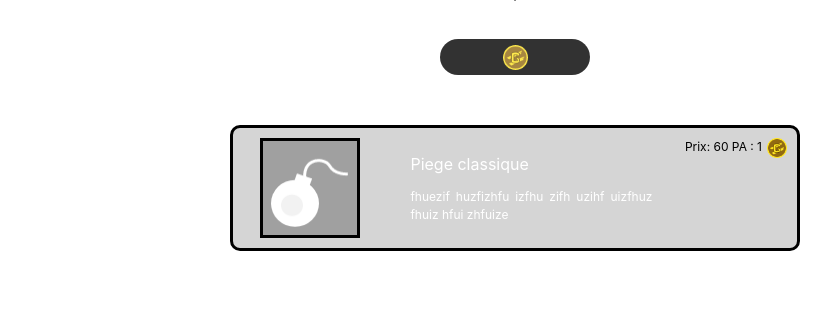
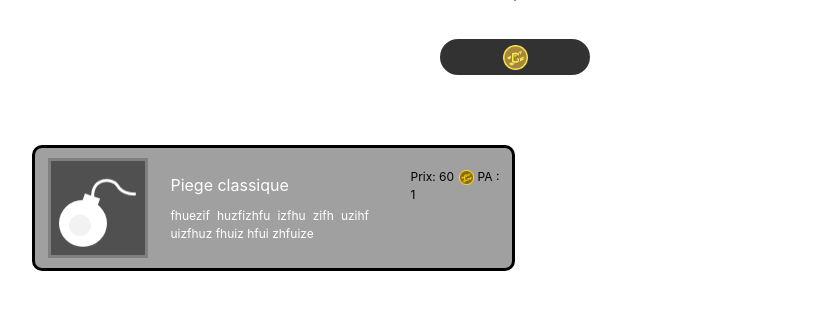
Before and after one commit to LeoPetit/La-Part-Du-Lion, a CodeIgniter app: page /projet_licence/index.php/Item_Controller in a window 1280 px wide. Shown: the part 174-484 px from the top of the page, without its empty margins (125-956 px from the left). Run offline with CodeIgniter, Linux system fonts and the light colour scheme; data comes from the database, SQL or seed files in the repository; some libraries are stand-ins or nearby versions.

Commit message:
design boutique update

```diff
--- a/Web/application/views/Compte/index.php
+++ b/Web/application/views/Compte/index.php
@@ -15,8 +15,6 @@
     <title>Test de la map</title>
     <?php $this->load->view('Nav/header.php') ?>
     <?php $this->load->view('Nav/navbar.php') ?>
-
-
 </head>
 
 
--- a/Web/application/views/Jeu/boutique.php
+++ b/Web/application/views/Jeu/boutique.php
@@ -23,26 +23,23 @@ defined('BASEPATH') OR exit('No direct script access allowed');
 <body>
 
 <div class="budgetItem"> <img src="<?php echo base_url()?>application/assets/images/items/png/monnaie.png"></div>
-<div class="container">
-    <div class="row">
-
+    <div class="test col-lg-10">
         <?php
         foreach ($items as $item)
         {
             // créer une div et affiche l'items
             echo '<div class="articleItem row col-lg-6">';
             echo '<img class="imgItem" src="'.base_url().'application/assets/images/items/png/'.$item->nom.'.png">';
-            echo '<div class="moreDetails col-lg-6">';
+            echo '<div class="moreDetails col-sm-6">';
             echo '<div class="titreItem">'.$item->nom.'</div>';
             echo '<div class="titreItem">fhuezif huzfizhfu izfhu zifh uzihf uizfhuz fhuiz hfui zhfuize </div>';
             echo '</div>';
-            echo '<div class="prixItem">Prix: '.$item->coutAchat.' PA : '.$item->coutRessource.'<img src="'.base_url().'application/assets/images/items/png/monnaie.png"></div>';
+            echo '<div class="prixItem col-md-3">Prix: '.$item->coutAchat.'<img src="'.base_url().'application/assets/images/items/png/monnaie.png"> PA : '.$item->coutRessource.'</div>';
+
             echo '</div>';
 
         }
         ?>
-
-    </div>
 </div>
 
 
--- a/Web/application/views/style.css
+++ b/Web/application/views/style.css
@@ -428,11 +428,6 @@ img.phone{
     text-align: justify;
 }
 
-.test{
-    width: 100%;
-    height: 800px;
-}
-
 .leftClan{
     color: white;
     text-align: justify;
@@ -506,16 +501,18 @@ img.home_logoClan_details{
 }
 
 .articleItem{
-    background-color: #D5D5D5;
+    background-color: #A0A0A0;
     border-radius: 10px;
     border: 3px solid black;
     margin: auto;
+    margin-top: 20px;
     padding: 10px;
+    display: inline-flex;
 }
 
 .imgItem{
-    background-color: #A0A0A0;
-    border: 3px solid black;
+    background-color: #505050;
+    border: 3px solid grey;
     width: 100px;
     height: 100px;
     margin: auto;
@@ -525,12 +522,15 @@ img.home_logoClan_details{
 .prixItem{
     color: black;
     font-size: 12px;
+    padding-left: 10%;
+    padding-right: 0;
 }
 
 .prixItem :nth-child(1){
-    width: 25px;
+    width: 20px;
     padding-left: 5px;
 }
+
 
 .moreDetails :nth-child(1){
     margin-bottom: 5%;
@@ -539,3 +539,22 @@ img.home_logoClan_details{
 .moreDetails :nth-child(2){
     font-size: 12px;
 }
+
+.test{
+    margin:auto;
+    padding-left: 150px;
+    padding-right: 150px;
+}
+
+@media only screen and (max-width: 1400px) {
+
+    .test{
+        padding-left: 50px;
+        padding-right: 50px;
+    }
+
+    .prixItem{
+        padding-left: 5%;
+        margin-top: 10px;
+    }
+}
```
